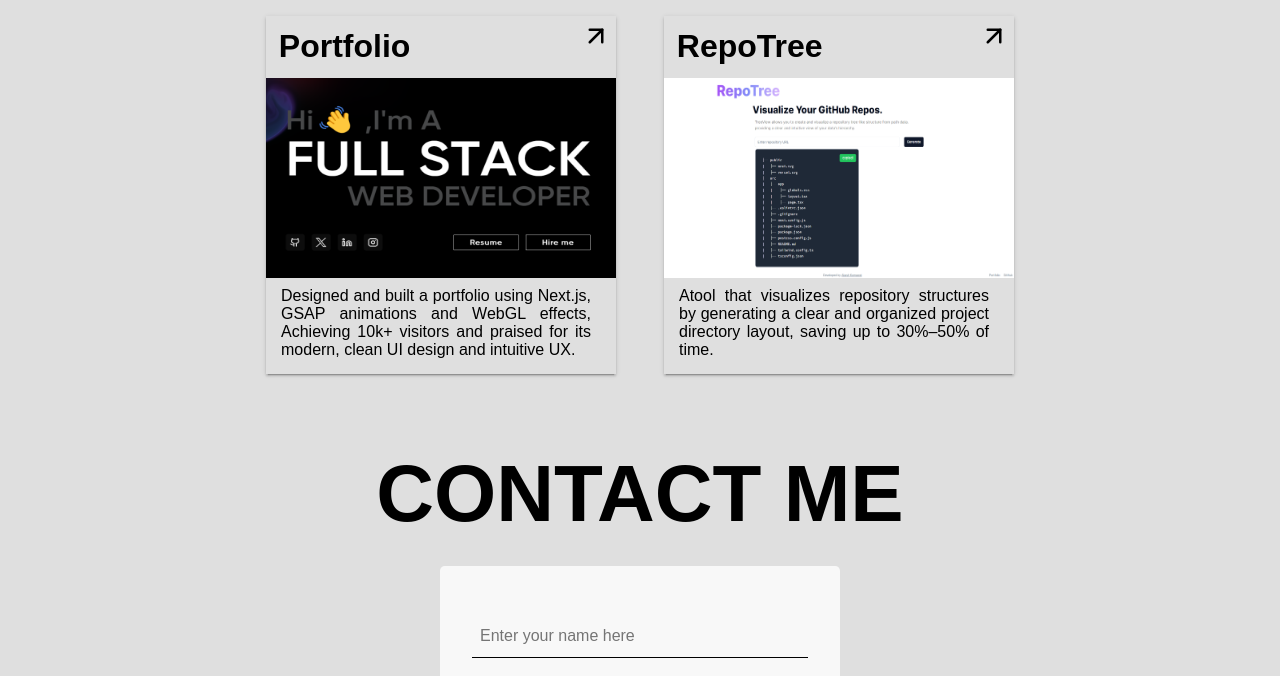
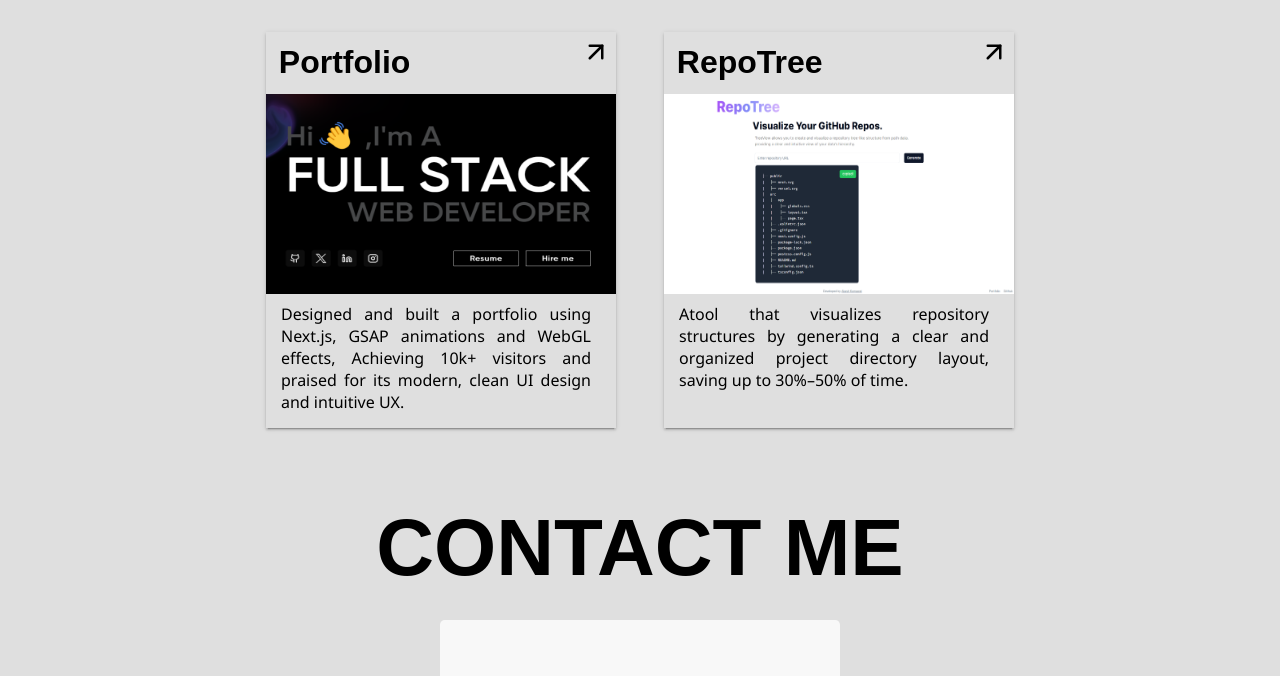
Before and after one commit to Akash1000x/portfolio-assignment, a plain HTML site: page index.html in a window 1280 px wide. Shown: the part 1320-1996 px from the top of the page. Drawn offline with Linux system fonts and the light colour scheme.

Commit message:
Refactor CSS styles for project description

```diff
--- a/styles.css
+++ b/styles.css
@@ -33,6 +33,8 @@ body {
   color: var(--main-text-color);
   border: var(--border);
 }
+
+/* -----------------------Home page------------------- */
 
 .container {
   max-width: 90%;
@@ -236,6 +238,7 @@ a {
 .project-card p {
   padding: 5px 25px 15px 15px;
   text-align: justify;
+  font-family: "Segoe UI";
 }
 
 .lucide-arrow-down-right {
@@ -328,6 +331,8 @@ textarea:focus {
   transform: scale(1.02);
 }
 
+/* ----------------footer---------------- */
+
 footer {
   display: flex;
   flex-direction: column;
```
